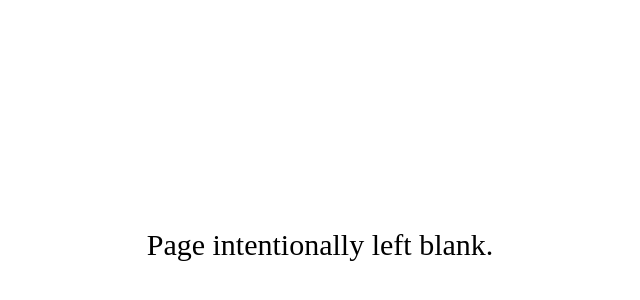
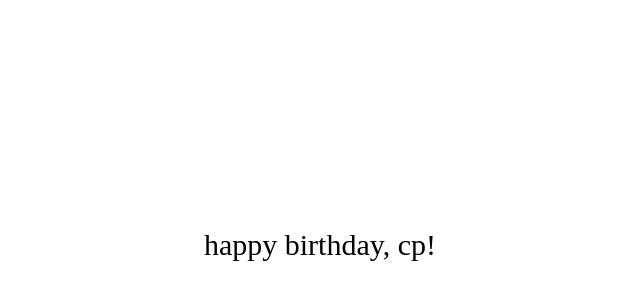
Before and after one commit to page-blank/page-blank.github.io, a plain HTML site: page index.html in a window 1280 px wide. Shown: the part 12-312 px from the top of the page, without its empty margins (320-960 px from the left). Drawn offline with Linux system fonts and the light colour scheme.

Commit message:
Update index.html

```diff
--- a/index.html
+++ b/index.html
@@ -5,6 +5,6 @@
   <title>Blank</title>
 </head>
 <body style="text-align:center; margin-top:30vh; font-size:30px;">
-  Page intentionally left blank.
+  happy birthday, cp!
 </body>
 </html>
```
